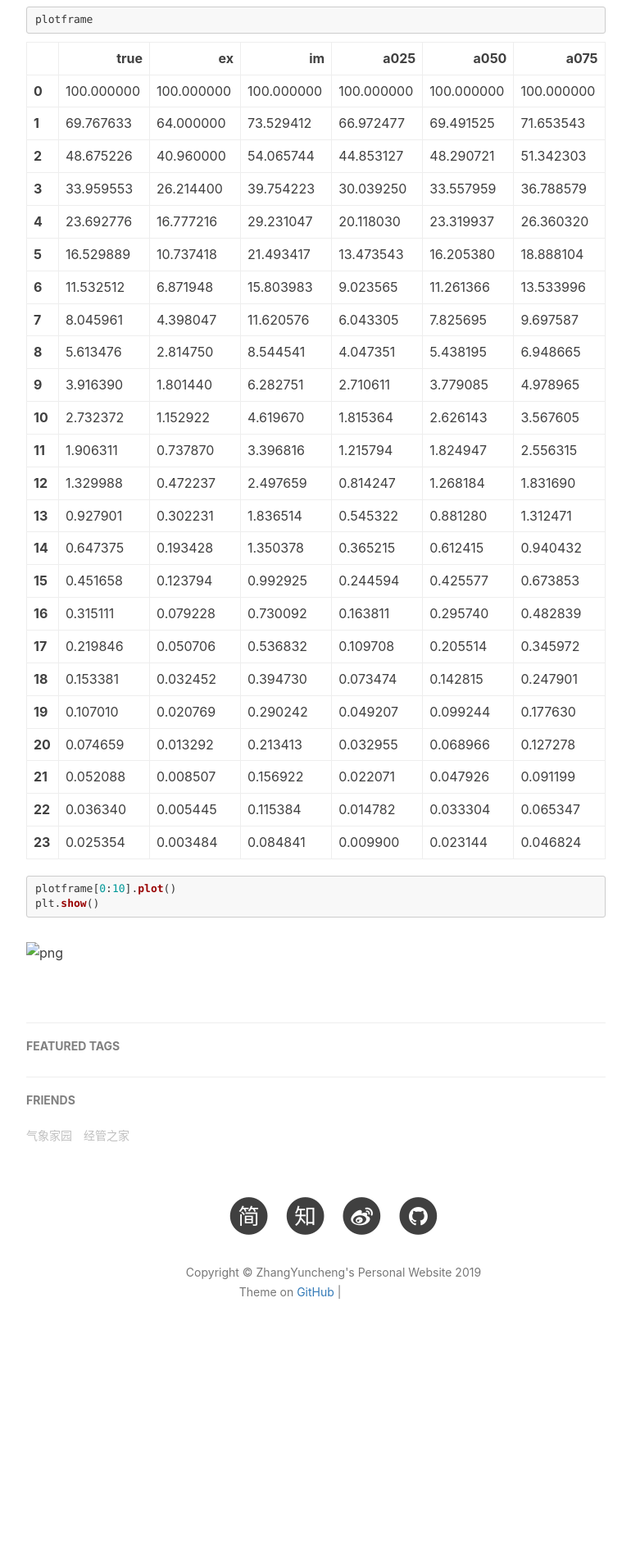
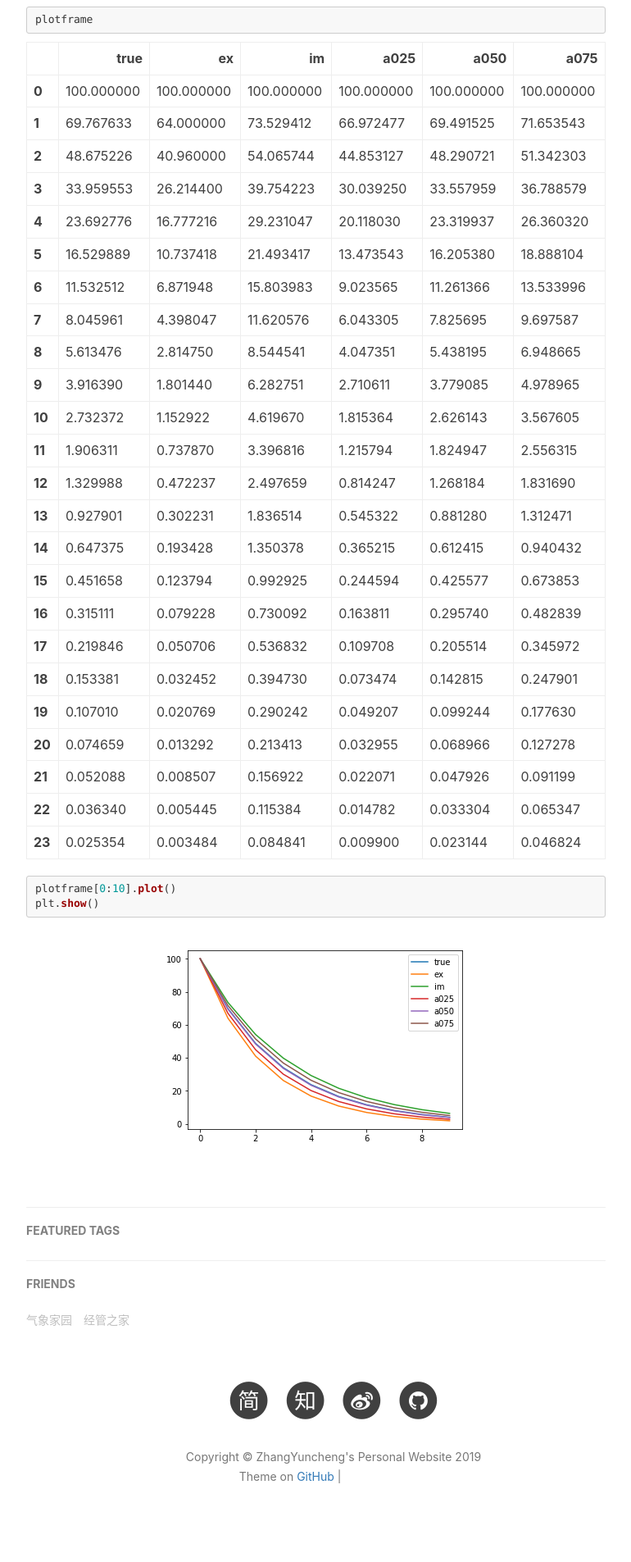
Before and after one commit to dandanger-salmon/dandanger-salmon.github.io, a Jekyll site: the page built from _posts/2019-04-21-ocean-test.md, in a window 1280 px wide. Shown: the part 2391-4296 px from the top of the page at 82% size, without its empty margins (233-1003 px from the left). Built offline with Jekyll 4.4.1, drawn with Linux system fonts in a browser that asks for light colours; nearby versions of some CDN libraries; formulas are drawn with MathJax 3; comment, search, counter and statistics services are not loaded; before the commit the page ends 4071 px from its top, so only the background shows below that; grey boxes are pictures that could not be loaded.

Commit message:
Update 2019-04-21-ocean-test.md

````diff
--- a/_posts/2019-04-21-ocean-test.md
+++ b/_posts/2019-04-21-ocean-test.md
@@ -366,4 +366,4 @@
 ```
 
 
-![png](_posts/output_9_0.png)
+![png](https://github.com/dandanger-salmon/dandanger-salmon.github.io/blob/master/_posts/output_9_0.png)
````
